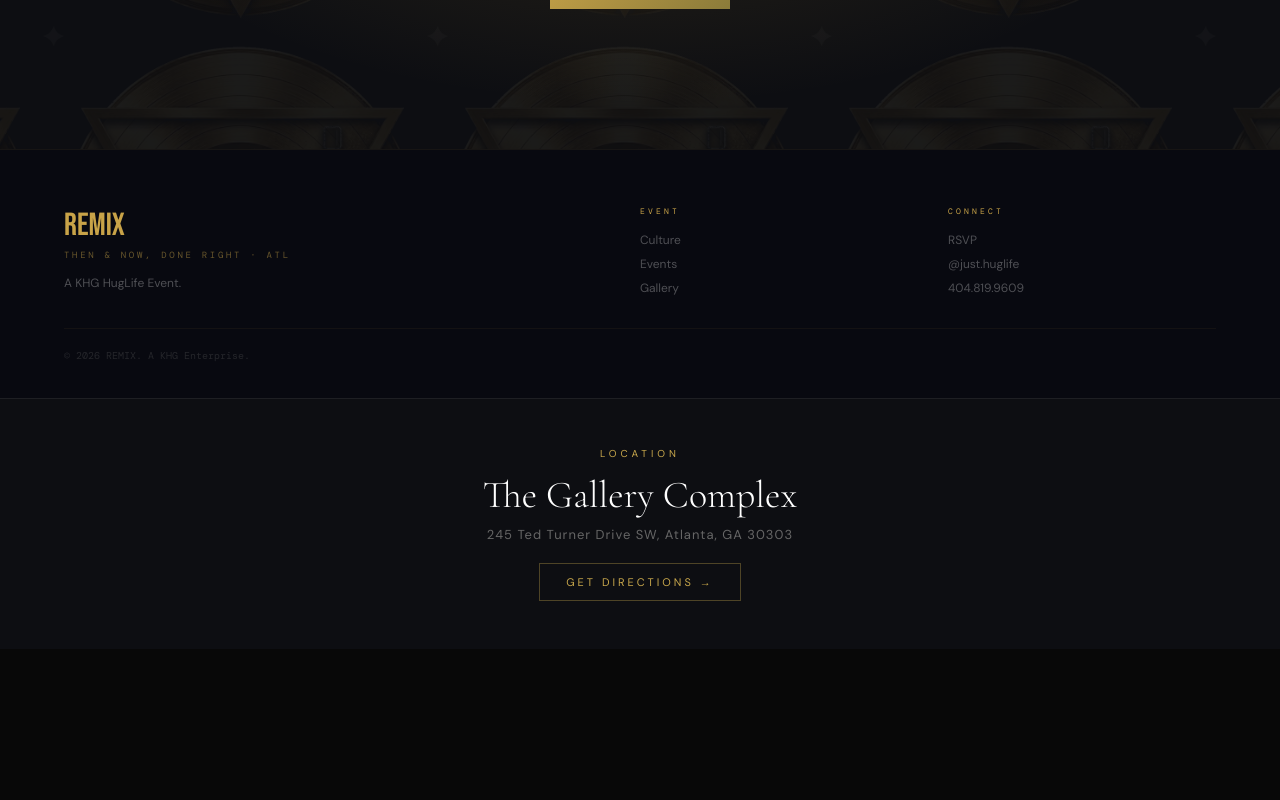
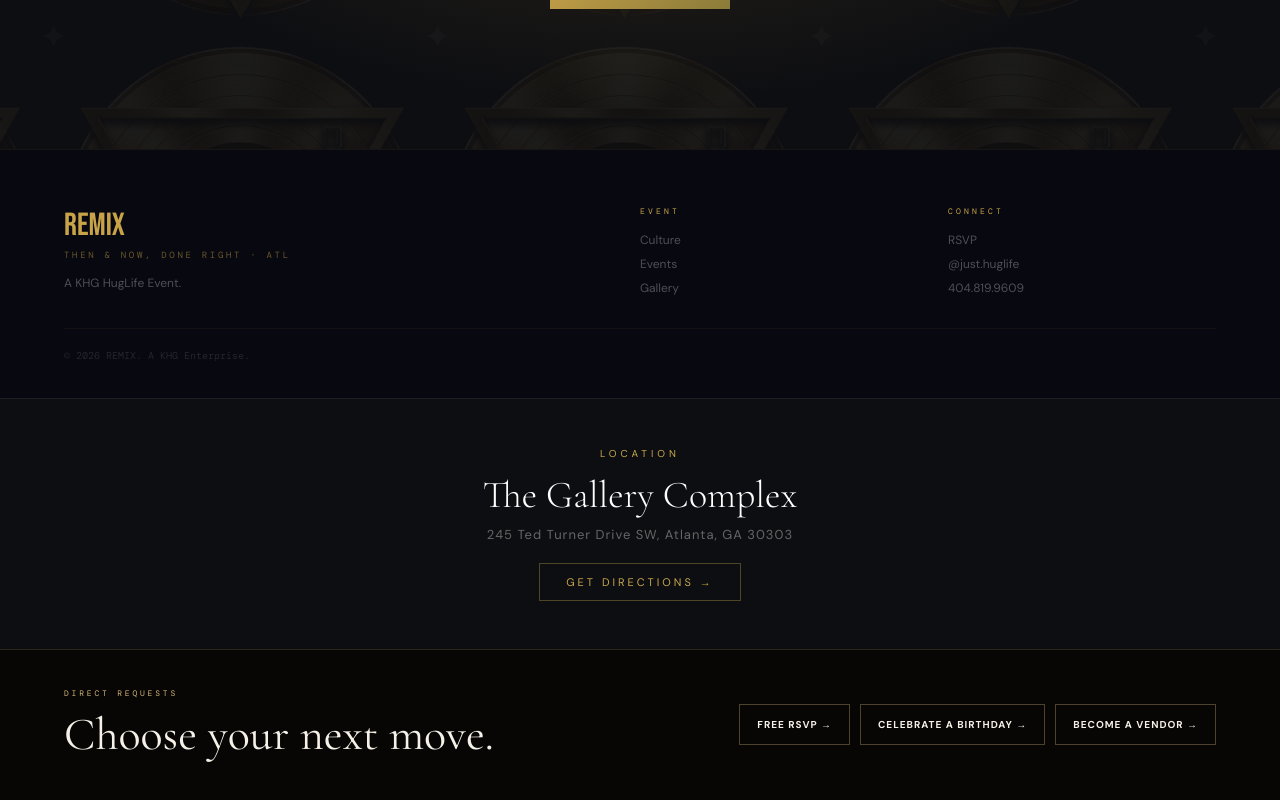
Before and after one commit to dolodorsey/remix-event, a Next.js app: page / in a window 1280 px wide. Shown: the part 3364-4164 px from the top of the page. Before the commit the page ends 4013 px from the top, so only its background shows below. Built offline with nearby package versions, Linux system fonts and the light colour scheme.

Commit message:
feat: show REMIX forms without moving page sections

```diff
--- a/app/layout.js
+++ b/app/layout.js
@@ -1,3 +1,5 @@
+import DirectEventActions from './DirectEventActions';
+
 export const metadata = {
   title: 'REMIX | Curated Social Magnetism · Atlanta',
   description: 'Then & Now, Done Right. Premium sound, deep rhythm, future vibes. A KHG HugLife Event.',
@@ -12,6 +14,7 @@ export default function RootLayout({ children }) {
       </head>
       <body style={{ margin: 0, padding: 0, background: '#080808' }}>
         {children}
+        <DirectEventActions />
       </body>
     </html>
   )
```
